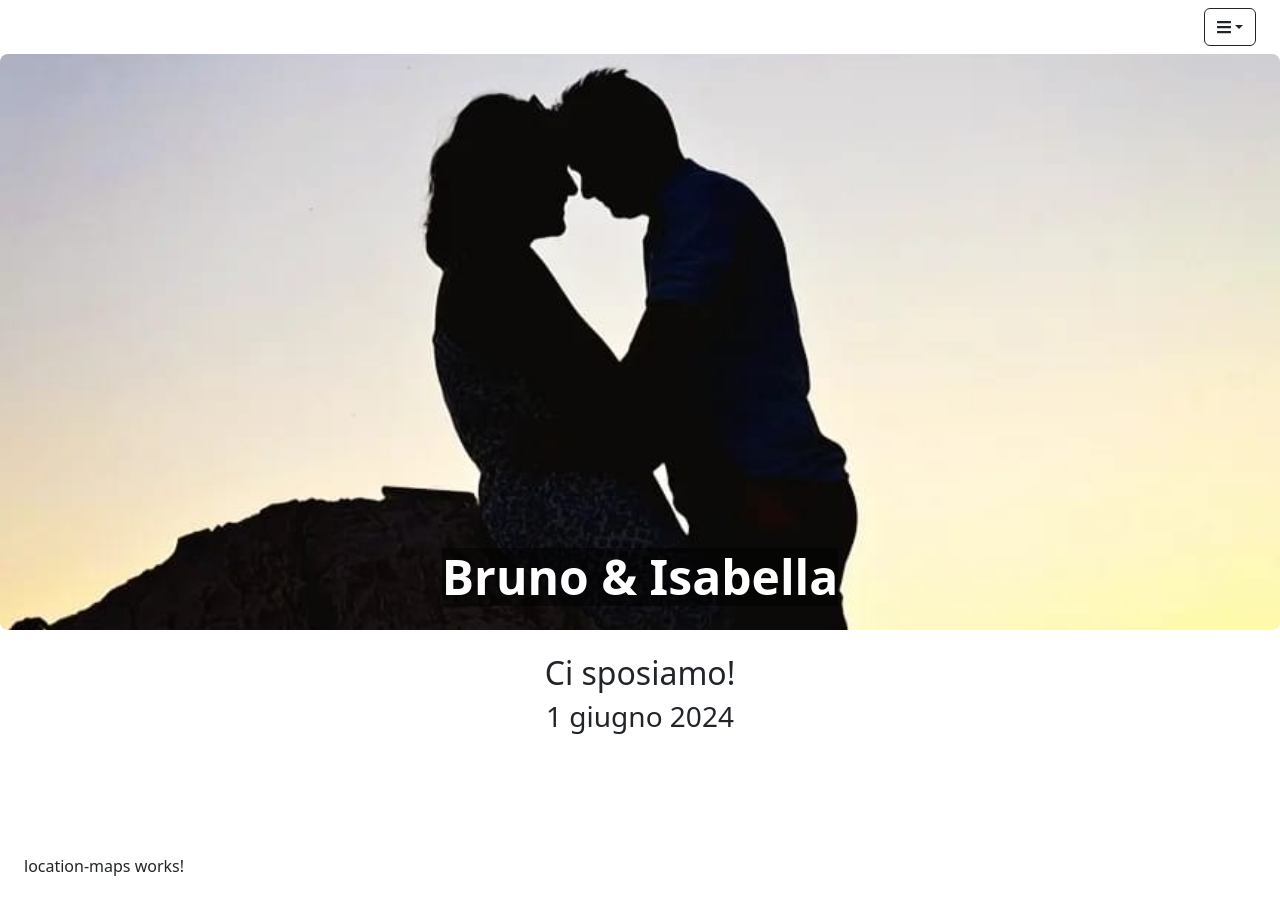
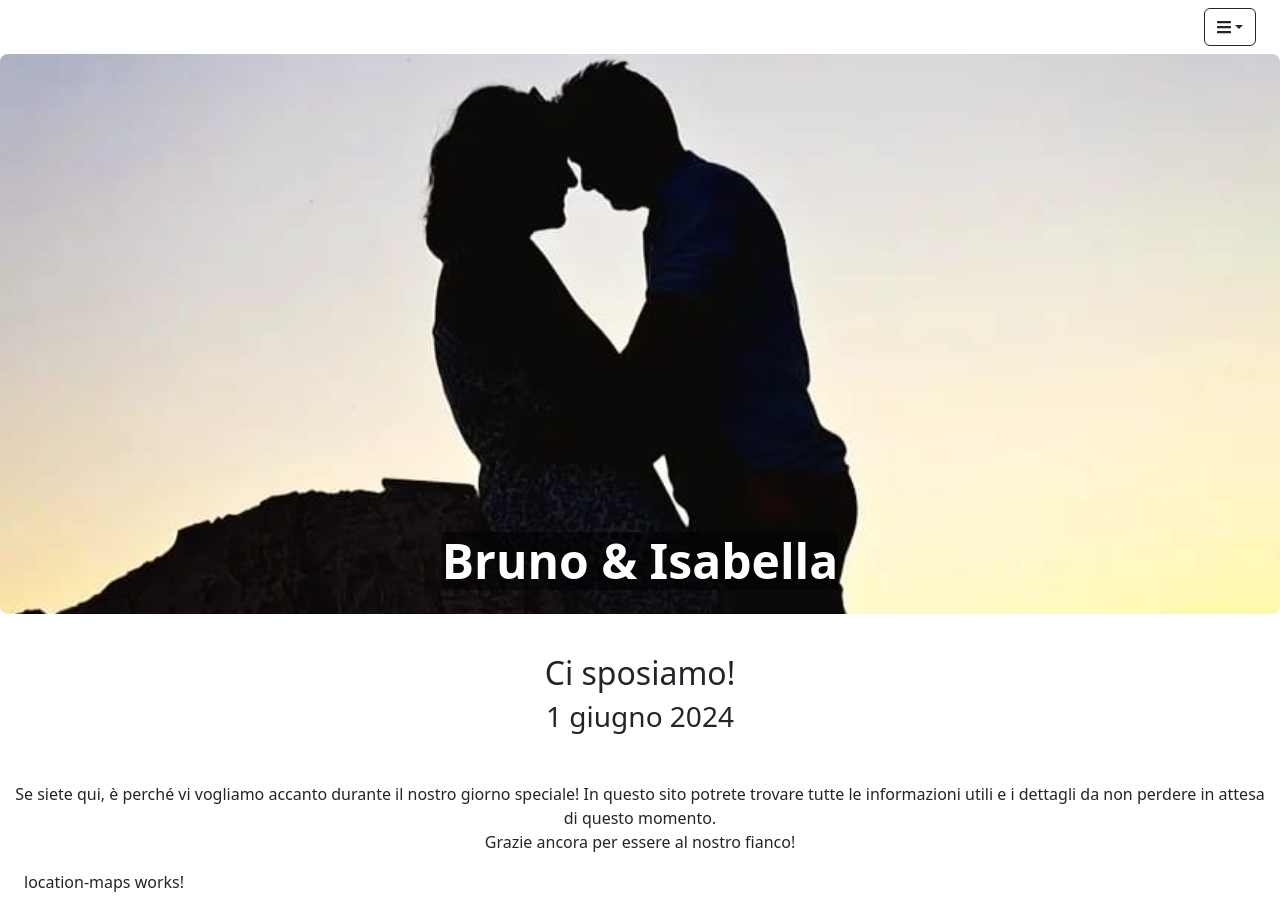
Before and after one commit to FeliciaPompei/wedding-website, an Angular app: page / in a window 1280 px wide. Shown: the top 901 px of the page. Built offline with nearby package versions, Linux system fonts and the light colour scheme.

Commit message:
fixed banner positioning

```diff
--- a/src/app/wedding-banner/wedding-banner.component.html
+++ b/src/app/wedding-banner/wedding-banner.component.html
@@ -1,8 +1,8 @@
 <div class="banner-container">
-  <div class="p-3 mb-4 rounded-3 bg-img d-flex justify-content-center align-items-end">
+  <div class="p-3 mb-1 rounded-3 bg-img d-flex justify-content-center align-items-end">
     <h1 class="display-5 fw-bold text-white bg-opacity mb-2">Bruno & Isabella</h1>
   </div>
-  <div class="row">
+  <div class="row py-3 my-4">
     <div class="col-12 text-center">
       <h2>
         Ci sposiamo!
@@ -14,4 +14,12 @@
       </h3>
     </div>
   </div>
+  <div class="row">
+    <div class="col-12 px-4 text-center">
+      <p>
+        Se siete qui, è perché vi vogliamo accanto durante il nostro giorno speciale!
+        In questo sito potrete trovare tutte le informazioni utili e i dettagli da non perdere in attesa di questo momento. <br> Grazie ancora per essere al nostro fianco!
+      </p>
+    </div>
+  </div>
 </div>
--- a/src/app/wedding-banner/wedding-banner.component.scss
+++ b/src/app/wedding-banner/wedding-banner.component.scss
@@ -1,8 +1,8 @@
 
 .banner-container{
-  height:100vh;
+  height:100%;
   .bg-img{
-    height: 72vh;
+    height: 70vh;
     background-image: url("../../assets/img/bg-bruno-isa.jpeg");
     background-position: center;
     background-size: cover;
```
